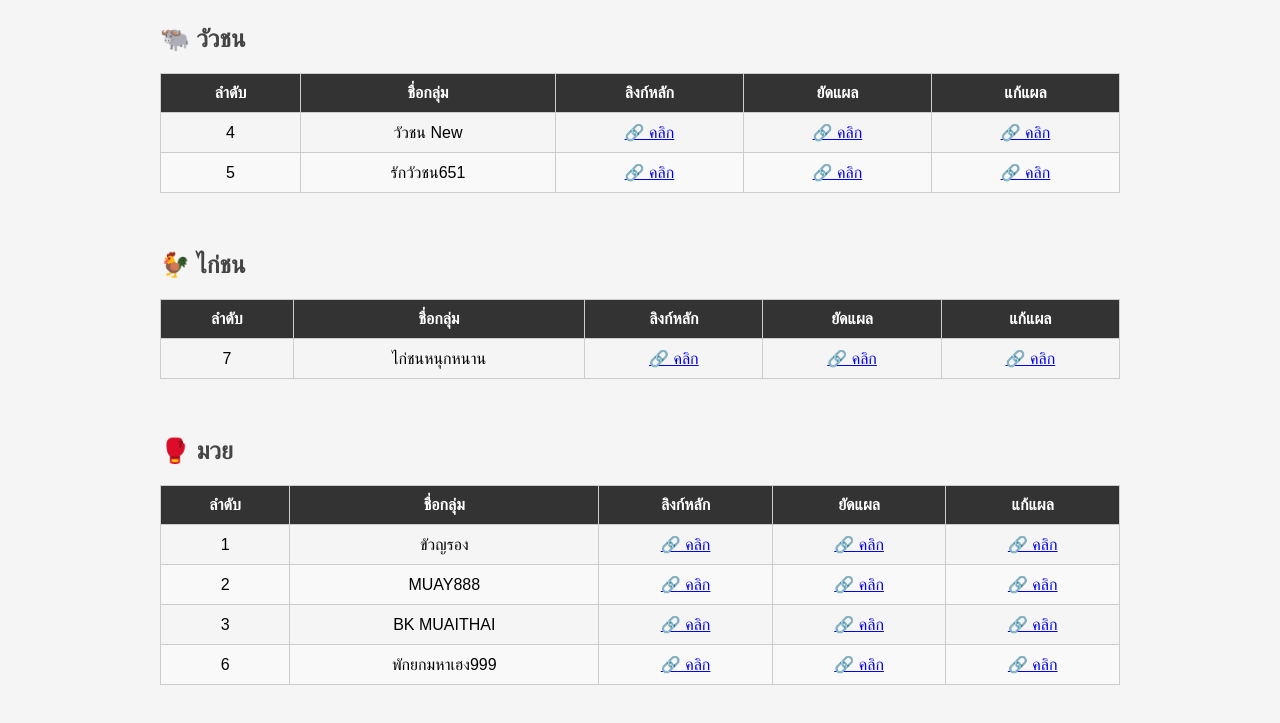
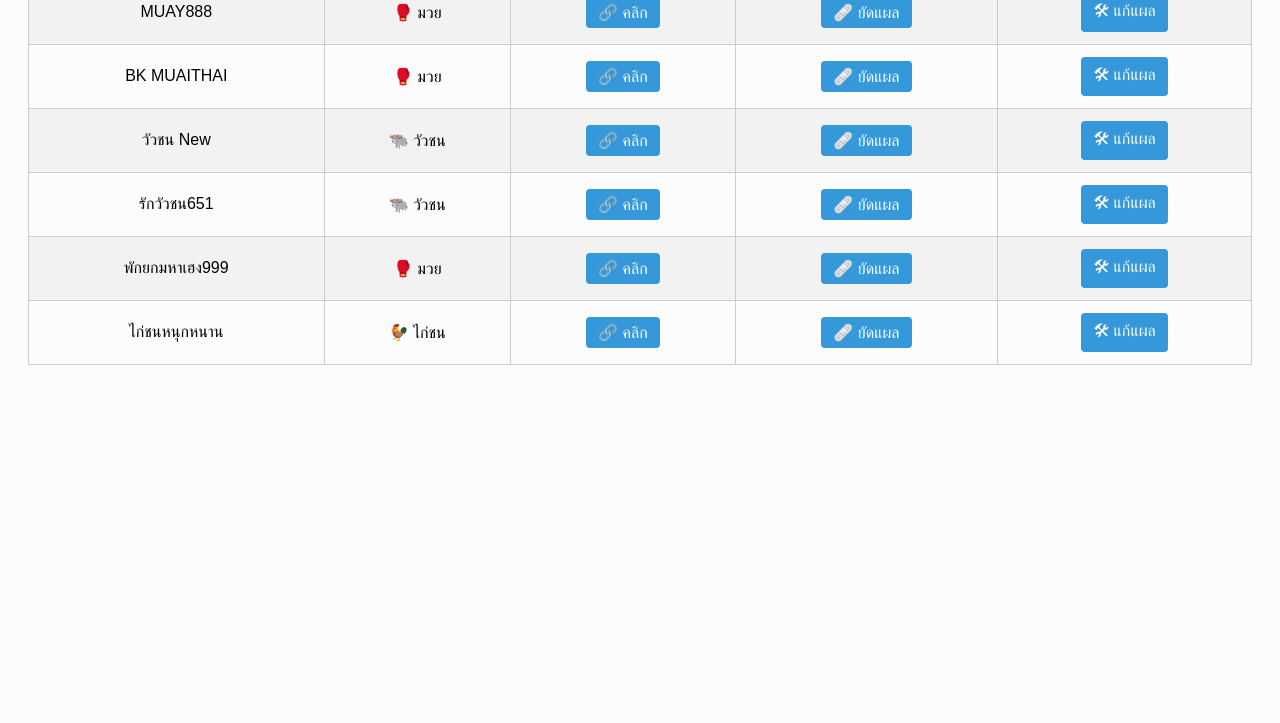
Before and after one commit to airobot01/pkrobot-ai-links, a plain HTML site: page docs/index.html in a window 1280 px wide. Shown: the part 235-958 px from the top of the page. After the commit the page ends 800 px from the top, so only its background shows below. Drawn offline with Linux system fonts and the light colour scheme.

Commit message:
Add files via upload

```diff
--- a/docs/index.html
+++ b/docs/index.html
@@ -1,81 +1,31 @@
+
 <!DOCTYPE html>
 <html lang="th">
 <head>
-    <meta charset="UTF-8">
-    <meta name="viewport" content="width=device-width, initial-scale=1.0">
-    <title>ตารางลิงก์ระบบ - พักยก AI</title>
+  <meta charset="UTF-8" />
+  <meta name="viewport" content="width=device-width, initial-scale=1.0" />
+  <title>ระบบลิงก์ พักยก AI</title>
   <style>
-        body {
-            font-family: 'Arial', sans-serif;
-            background-color: #f5f5f5;
-            padding: 20px;
-            max-width: 960px;
-            margin: auto;
+    body { font-family: 'Sarabun', sans-serif; background: #fcfcfc; padding: 20px; }
+    h1 { text-align: center; color: #2c3e50; }
+    table { width: 100%; border-collapse: collapse; margin-top: 20px; }
+    th, td { padding: 12px; border: 1px solid #ccc; text-align: center; }
+    th { background-color: #16a085; color: white; }
+    tr:nth-child(even) { background-color: #f2f2f2; }
+    a.button {
+      background-color: #3498db; color: white; padding: 6px 12px;
+      text-decoration: none; border-radius: 4px; display: inline-block;
     }
-        img.logo {
-            display: block;
-            margin: 0 auto 10px;
-            max-width: 120px;
-        }
-        .line-button {
-            display: block;
-            margin: 10px auto 20px;
-            padding: 10px 20px;
-            background-color: #00b900;
-            color: white;
-            text-align: center;
-            font-size: 18px;
-            font-weight: bold;
-            border-radius: 8px;
-            width: 80%;
-            text-decoration: none;
-        }
-        table {
-            width: 100%;
-            border-collapse: collapse;
-        }
-        th, td {
-            border: 1px solid #ccc;
-            padding: 10px;
-            text-align: center;
-        }
-        th {
-            background-color: #333;
-            color: white;
-        }
-        tr:nth-child(even) {
-            background-color: #f9f9f9;
-        }
-        h1 {
-            text-align: center;
-            color: #2c3e50;
-        }
-        h2 {
-            margin-top: 40px;
-            color: #444;
-        }
-        @media (max-width: 600px) {
-            table {
-                font-size: 13px;
-            }
-            .line-button {
-                font-size: 16px;
-                width: 100%;
-            }
-        }
+    a.button:hover { background-color: #2980b9; }
   </style>
 </head>
 <body>
-    <img src="https://i.imgur.com/yNUsUmW.png" alt="พักยก AI Logo" class="logo"/>
-    <a href="https://lin.ee/YOUR_LINE_LINK" class="line-button" target="_blank">📲 เข้ากลุ่ม LINE พักยก AI</a>
-    <h1>ตารางลิงก์ระบบ - พักยก AI</h1>
-
-    <h2>🐃 วัวชน</h2>
+  <h1>ระบบลิงก์ พักยก AI</h1>
   <table>
     <thead>
       <tr>
-                <th>ลำดับ</th>
         <th>ชื่อกลุ่ม</th>
+        <th>ประเภท</th>
         <th>ลิงก์หลัก</th>
         <th>ยัดแผล</th>
         <th>แก้แผล</th>
@@ -84,98 +34,62 @@
     <tbody>
 
       <tr>
-            <td>4</td>
-            <td>วัวชน New</td>
-            <td><a href="🔗 คลิก" target="_blank">🔗 คลิก</a></td>
-            <td><a href="🔗 คลิก" target="_blank">🔗 คลิก</a></td>
-            <td><a href="🔗 คลิก" target="_blank">🔗 คลิก</a></td>
+        <td>ขัวญรอง</td>
+        <td>🥊 มวย</td>
+        <td><a class="button" href="https://boxingthailand.com/ConfigKwan/nav.php" target="_blank">🔗 คลิก</a></td>
+        <td><a class="button" href="https://boxingthailand.com/ConfigKwan/dev2.php" target="_blank">🩹 ยัดแผล</a></td>
+        <td><a class="button" href="https://duck98.com/ConfigKwan/logging.php" target="_blank">🛠 แก้แผล</a></td>
       </tr>
 
       <tr>
-            <td>5</td>
+        <td>MUAY888</td>
+        <td>🥊 มวย</td>
+        <td><a class="button" href="https://duck98.com/ConfigBotx/login.php" target="_blank">🔗 คลิก</a></td>
+        <td><a class="button" href="https://duck98.com/ConfigBotx/dev2.php" target="_blank">🩹 ยัดแผล</a></td>
+        <td><a class="button" href="https://duck98.com/ConfigBotx/logging.php" target="_blank">🛠 แก้แผล</a></td>
+      </tr>
+
+      <tr>
+        <td>BK MUAITHAI</td>
+        <td>🥊 มวย</td>
+        <td><a class="button" href="https://duck98.com/ConfigBoty/login.php" target="_blank">🔗 คลิก</a></td>
+        <td><a class="button" href="https://duck98.com/ConfigBoty/dev2.php" target="_blank">🩹 ยัดแผล</a></td>
+        <td><a class="button" href="https://duck98.com/ConfigBoty/logging.php" target="_blank">🛠 แก้แผล</a></td>
+      </tr>
+
+      <tr>
+        <td>วัวชน New</td>
+        <td>🐃 วัวชน</td>
+        <td><a class="button" href="https://duck98.com/Jaojom/nav.php?page=realtime" target="_blank">🔗 คลิก</a></td>
+        <td><a class="button" href="https://duck98.com/Jaojom/dev2.php" target="_blank">🩹 ยัดแผล</a></td>
+        <td><a class="button" href="https://duck98.com/Jaojom/logging.php" target="_blank">🛠 แก้แผล</a></td>
+      </tr>
+
+      <tr>
         <td>รักวัวชน651</td>
-            <td><a href="🔗 คลิก" target="_blank">🔗 คลิก</a></td>
-            <td><a href="🔗 คลิก" target="_blank">🔗 คลิก</a></td>
-            <td><a href="🔗 คลิก" target="_blank">🔗 คลิก</a></td>
+        <td>🐃 วัวชน</td>
+        <td><a class="button" href="https://duck98.com/ConfigBOT/login.php" target="_blank">🔗 คลิก</a></td>
+        <td><a class="button" href="https://duck98.com/ConfigBOT/dev2.php" target="_blank">🩹 ยัดแผล</a></td>
+        <td><a class="button" href="https://duck98.com/ConfigBOT/logging.php" target="_blank">🛠 แก้แผล</a></td>
+      </tr>
+
+      <tr>
+        <td>พักยกมหาเฮง999</td>
+        <td>🥊 มวย</td>
+        <td><a class="button" href="https://duck98.com/ConfigMahaheng/login.php" target="_blank">🔗 คลิก</a></td>
+        <td><a class="button" href="https://duck98.com/ConfigMahaheng/dev2.php" target="_blank">🩹 ยัดแผล</a></td>
+        <td><a class="button" href="https://duck98.com/ConfigMahaheng/logging.php" target="_blank">🛠 แก้แผล</a></td>
+      </tr>
+
+      <tr>
+        <td>ไก่ชนหนุกหนาน</td>
+        <td>🐓 ไก่ชน</td>
+        <td><a class="button" href="https://duck98.com/ConfigNuknan/login.php" target="_blank">🔗 คลิก</a></td>
+        <td><a class="button" href="https://duck98.com/ConfigNuknan/dev2.php" target="_blank">🩹 ยัดแผล</a></td>
+        <td><a class="button" href="https://duck98.com/ConfigNuknan/logging.php" target="_blank">🛠 แก้แผล</a></td>
       </tr>
 
     </tbody>
   </table>
-    <br/>
-
-    <h2>🐓 ไก่ชน</h2>
-    <table>
-        <thead>
-            <tr>
-                <th>ลำดับ</th>
-                <th>ชื่อกลุ่ม</th>
-                <th>ลิงก์หลัก</th>
-                <th>ยัดแผล</th>
-                <th>แก้แผล</th>
-            </tr>
-        </thead>
-        <tbody>
-
-        <tr>
-            <td>7</td>
-            <td>ไก่ชนหนุกหนาน</td>
-            <td><a href="🔗 คลิก" target="_blank">🔗 คลิก</a></td>
-            <td><a href="🔗 คลิก" target="_blank">🔗 คลิก</a></td>
-            <td><a href="🔗 คลิก" target="_blank">🔗 คลิก</a></td>
-        </tr>
-
-        </tbody>
-    </table>
-    <br/>
-
-    <h2>🥊 มวย</h2>
-    <table>
-        <thead>
-            <tr>
-                <th>ลำดับ</th>
-                <th>ชื่อกลุ่ม</th>
-                <th>ลิงก์หลัก</th>
-                <th>ยัดแผล</th>
-                <th>แก้แผล</th>
-            </tr>
-        </thead>
-        <tbody>
-
-        <tr>
-            <td>1</td>
-            <td>ขัวญรอง</td>
-            <td><a href="🔗 คลิก" target="_blank">🔗 คลิก</a></td>
-            <td><a href="🔗 คลิก" target="_blank">🔗 คลิก</a></td>
-            <td><a href="🔗 คลิก" target="_blank">🔗 คลิก</a></td>
-        </tr>
-
-        <tr>
-            <td>2</td>
-            <td>MUAY888</td>
-            <td><a href="🔗 คลิก" target="_blank">🔗 คลิก</a></td>
-            <td><a href="🔗 คลิก" target="_blank">🔗 คลิก</a></td>
-            <td><a href="🔗 คลิก" target="_blank">🔗 คลิก</a></td>
-        </tr>
-
-        <tr>
-            <td>3</td>
-            <td>BK MUAITHAI</td>
-            <td><a href="🔗 คลิก" target="_blank">🔗 คลิก</a></td>
-            <td><a href="🔗 คลิก" target="_blank">🔗 คลิก</a></td>
-            <td><a href="🔗 คลิก" target="_blank">🔗 คลิก</a></td>
-        </tr>
-
-        <tr>
-            <td>6</td>
-            <td>พักยกมหาเฮง999</td>
-            <td><a href="🔗 คลิก" target="_blank">🔗 คลิก</a></td>
-            <td><a href="🔗 คลิก" target="_blank">🔗 คลิก</a></td>
-            <td><a href="🔗 คลิก" target="_blank">🔗 คลิก</a></td>
-        </tr>
-
-        </tbody>
-    </table>
-    <br/>
-
 </body>
 </html>
```
Lines whose indentation alone changed are shown as unchanged.
